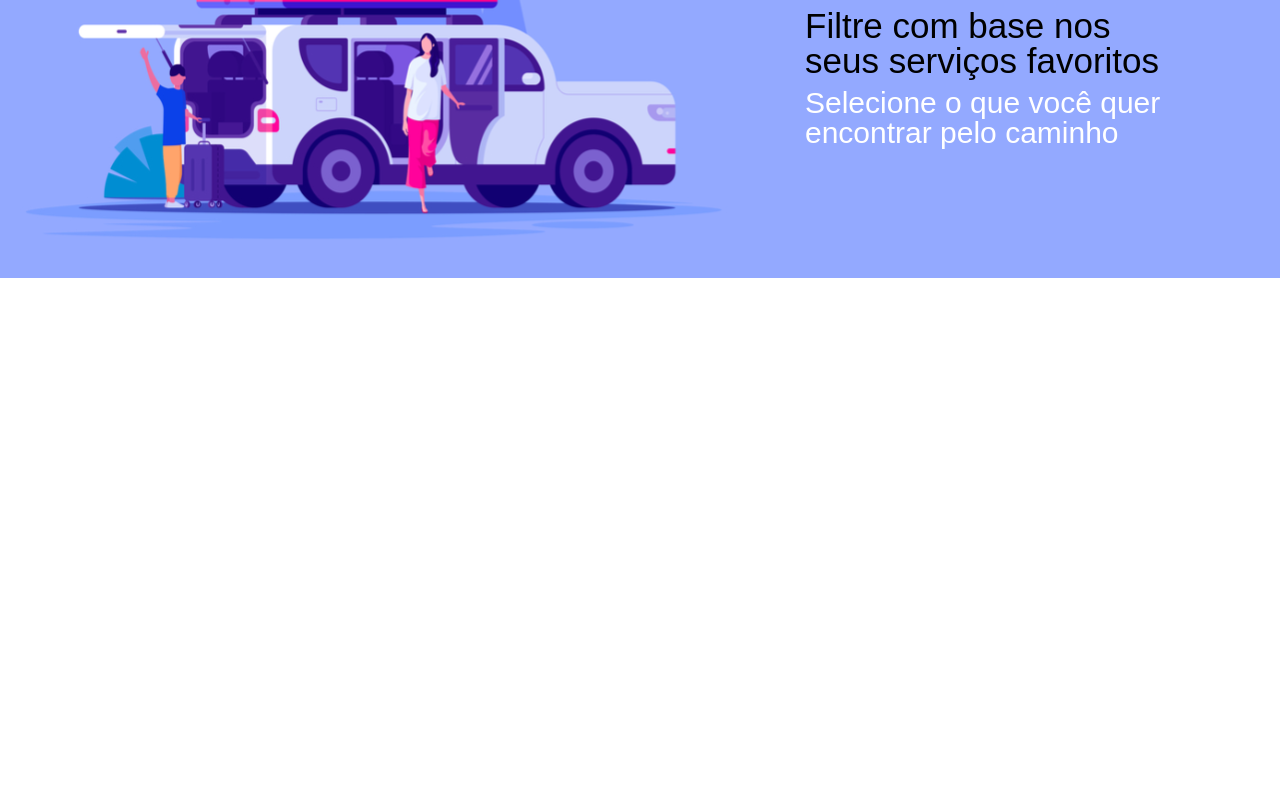
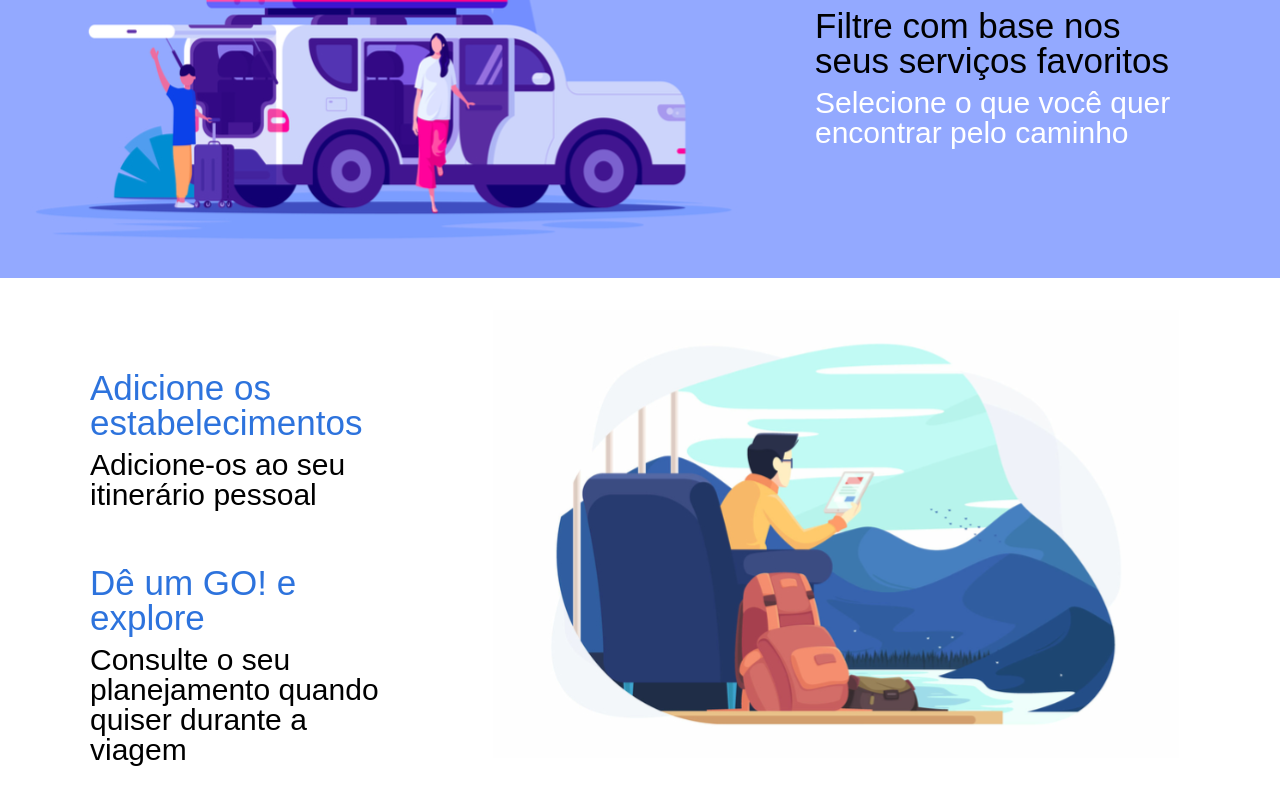
Before and after one commit to JoelSilv4/20201-3adsa-grupo1, a React (Create React App) app in the folder gotravel-frontend/: page / in a window 1280 px wide. Shown: the part 949-1749 px from the top of the page. Before the commit the page ends 1227 px from the top, so only its background shows below. Built offline with nearby package versions, Linux system fonts and the light colour scheme.

Commit message:
finaliza sessão branca de saiba mais

```diff
--- a/gotravel-frontend/src/components/Molecules/InfoKnowMore/InfoKnowMore.style.js
+++ b/gotravel-frontend/src/components/Molecules/InfoKnowMore/InfoKnowMore.style.js
@@ -1,7 +1,7 @@
 import styled from 'styled-components';
 
 export const InfoWrapper = styled.div`
-    width: 380px;
+    width: 360px;
     padding: 92px 90px 0 0;
 `
 
--- /dev/null
+++ b/gotravel-frontend/src/components/Organisms/ContainerWhiteKnowMore/ContainerWhiteKnowMore.js
@@ -0,0 +1,28 @@
+import React from 'react';
+import { ContainerInfo } from './ContainerWhiteKnowMore.style'
+import InfoKnowMore from '../../Molecules/InfoKnowMore'
+import { ReactComponent as Image } from '../../assets/garoto-viajante.svg'
+
+const ContainerWhiteKnowMore = ({
+    titleColorInfo,
+    textTitleInfo,
+    textColorInfo,
+    textInfo,
+    textTitleInfo2,
+    textInfo2
+}) => (
+    <ContainerInfo>
+            <InfoKnowMore
+                titleColor={titleColorInfo}
+                textTitle={textTitleInfo}
+                textColor={textColorInfo}
+                textInfo={textInfo}
+                textTitle2={textTitleInfo2}
+                textInfo2={textInfo2}
+            />
+            <Image />
+    </ContainerInfo>
+
+)
+
+export default ContainerWhiteKnowMore;
--- /dev/null
+++ b/gotravel-frontend/src/components/Organisms/ContainerWhiteKnowMore/ContainerWhiteKnowMore.style.js
@@ -0,0 +1,6 @@
+import styled from 'styled-components';
+
+export const ContainerInfo = styled.div`
+    display: flex;
+    padding: 0 90px;
+`
--- /dev/null
+++ b/gotravel-frontend/src/components/Organisms/ContainerWhiteKnowMore/index.js
@@ -0,0 +1,3 @@
+import ContainerWhiteKnowMore from './ContainerWhiteKnowMore';
+
+export default ContainerWhiteKnowMore;
--- a/gotravel-frontend/src/pages/institucional/App.js
+++ b/gotravel-frontend/src/pages/institucional/App.js
@@ -3,6 +3,7 @@ import Layout from '../../components/Layout';
 import ExternNavbar from '../../components/Organisms/ExternNavbar';
 import ContainerTop from '../../components/Organisms/ContainerTop';
 import ContainerKnowMore from '../../components/Organisms/ContainerKnowMore';
+import ContainerWhiteKnowMore from '../../components/Organisms/ContainerWhiteKnowMore';
 
 
 const App = () => {
@@ -24,8 +25,15 @@ const App = () => {
       textColorInfo='#FFFFFF'
       textInfo='Informe sua localização e o seu destino'
       textTitleInfo2='Filtre com base nos seus serviços favoritos'
-      textInfo2='Selecione o que você quer encontrar pelo caminho '
-
+      textInfo2='Selecione o que você quer encontrar pelo caminho'
+      />
+      <ContainerWhiteKnowMore
+      titleColorInfo='#2D73DD'
+      textTitleInfo='Adicione os estabelecimentos'
+      textColorInfo='#000000'
+      textInfo='Adicione-os ao seu itinerário pessoal'
+      textTitleInfo2='Dê um GO! e explore'
+      textInfo2='Consulte o seu planejamento quando quiser durante a viagem'
       />
     </Layout>
   )
```
Also changed, not shown: gotravel-frontend/src/components/assets/garoto-viajante.svg (added).
